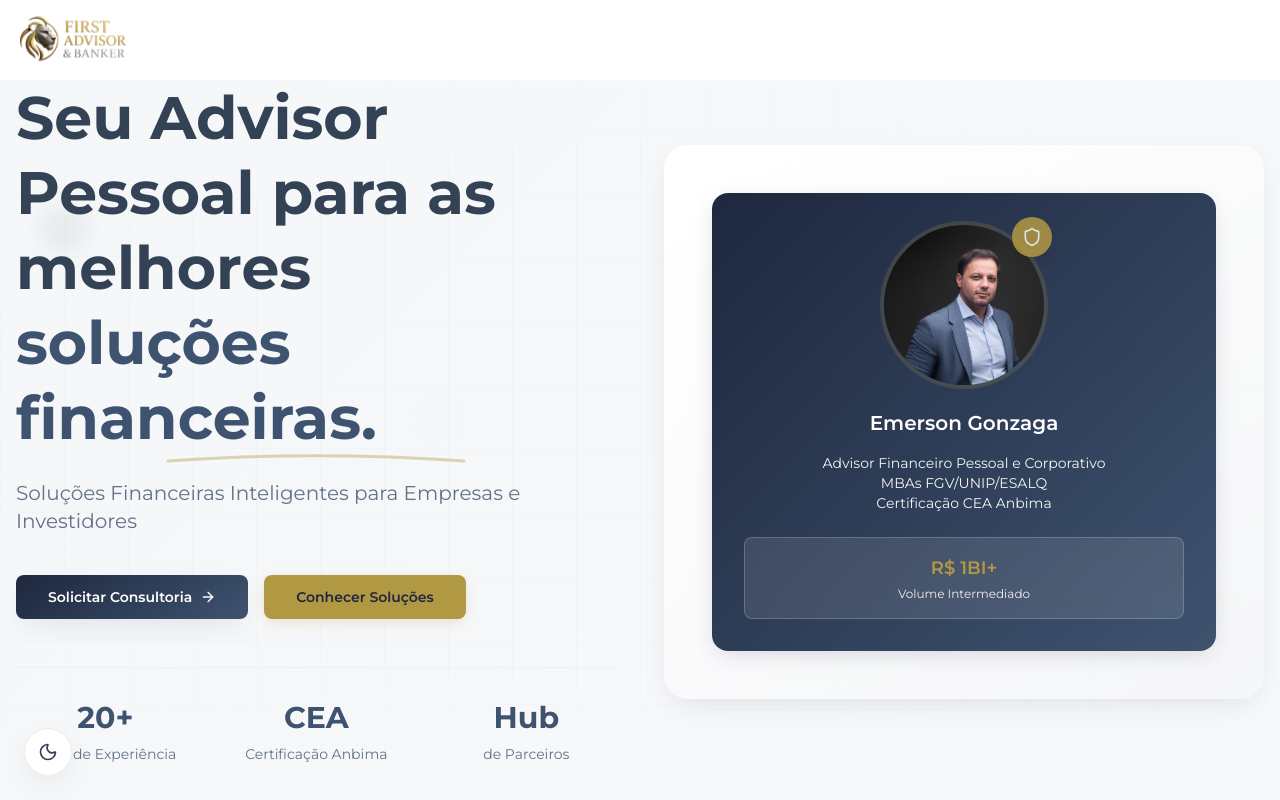
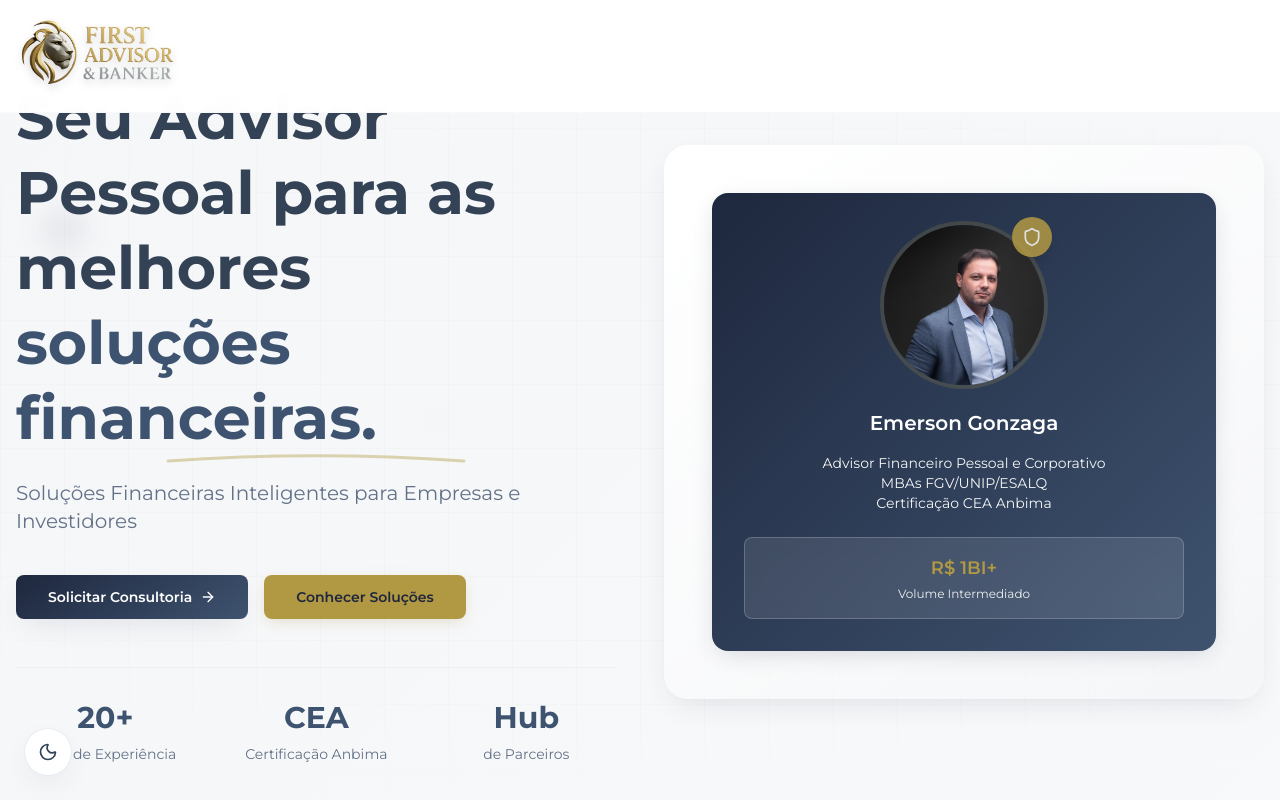
Before and after one commit to Rafadegolin/firts-personalbanker, a Next.js app: page / in a window 1280 px wide. Shown: the top 800 px of the page. Built offline with nearby package versions, Linux system fonts and the light colour scheme.

Commit message:
fix: ajuste logo + textos + validação form n8n

```diff
--- a/src/app/layout.tsx
+++ b/src/app/layout.tsx
@@ -1,6 +1,7 @@
 import type { Metadata } from "next";
 import ClientToaster from "@/components/ClientToaster";
 import { Montserrat } from "next/font/google";
+// @ts-ignore: side-effect import of global CSS without type declarations
 import "./globals.css";
 
 const montserrat = Montserrat({
--- a/src/components/AboutSection.tsx
+++ b/src/components/AboutSection.tsx
@@ -65,11 +65,7 @@ const AboutSection = () => {
                 First Serviços Especializados é liderada por Emerson Gonzaga,
                 profissional com sólida formação acadêmica com MBAs em Gestão
                 Empresarial (FGV), Finanças e Banking (UNIP) e Agronegócios
-                (USP/ESALQ) e Especialista em Investimentos (ANBIMA-CEA). Ao
-                longo de minha carreira, tive a oportunidade de atuar em
-                instituições renomadas, como o Banco Santander e o Banco Safra,
-                onde desenvolvi habilidades essenciais para oferecer um
-                atendimento personalizado e de excelência.
+                (USP/ESALQ) e Especialista em Investimentos (ANBIMA-CEA).
               </p>
               <p className="text-base text-muted-foreground leading-relaxed">
                 Na First, valorizamos a individualidade de cada cliente e
--- a/src/components/ClientToaster.tsx
+++ b/src/components/ClientToaster.tsx
@@ -3,5 +3,5 @@
 import { Toaster } from "sonner";
 
 export default function ClientToaster() {
-  return <Toaster richColors position="top-center" closeButton />;
+  return <Toaster richColors position="top-right" />;
 }
--- a/src/components/ContactSection.tsx
+++ b/src/components/ContactSection.tsx
@@ -131,7 +131,7 @@ const ContactSection = () => {
 
       setIsSubmitted(true);
       toast.success("Mensagem enviada com sucesso!", {
-        description: "Entraremos em contato em até 24 horas.",
+        description: "Entraremos em contato em breve!",
       });
 
       setFormData({
@@ -258,8 +258,7 @@ const ContactSection = () => {
                   Solicitar Consultoria Gratuita
                 </CardTitle>
                 <p className="text-muted-foreground">
-                  Preencha o formulário e nossa equipe entrará em contato em até
-                  24 horas
+                  Preencha o formulário e nossa equipe entrará em contato
                 </p>
               </CardHeader>
 
@@ -277,7 +276,7 @@ const ContactSection = () => {
                     <Button
                       onClick={() => setIsSubmitted(false)}
                       variant="outline"
-                      className="border-primary text-primary hover:bg-primary hover:text-primary-foreground"
+                      className="cursor-pointer border-primary text-primary hover:bg-primary hover:text-primary-foreground"
                     >
                       Enviar Nova Mensagem
                     </Button>
@@ -429,7 +428,7 @@ const ContactSection = () => {
                       type="submit"
                       size="lg"
                       disabled={isSubmitting}
-                      className="w-full bg-primary hover:bg-primary/90 text-primary-foreground font-semibold py-4 rounded-lg shadow-lg hover:shadow-xl transition-all duration-300 hover:scale-105 disabled:opacity-50 disabled:cursor-not-allowed disabled:hover:scale-100"
+                      className="w-full bg-primary hover:bg-primary/90 text-primary-foreground font-semibold py-4 rounded-lg shadow-lg hover:shadow-xl transition-all duration-300 hover:scale-105 disabled:opacity-50 disabled:cursor-not-allowed disabled:hover:scale-100 cursor-pointer"
                     >
                       {isSubmitting ? (
                         <>
--- a/src/components/Header.tsx
+++ b/src/components/Header.tsx
@@ -44,17 +44,28 @@ const Header = () => {
       }`}
     >
       <div className="container mx-auto px-4">
-        <div className="flex items-center justify-between h-16 lg:h-20">
-          {/* Logo */}
-          <div className="flex items-center animate-fade-in">
+        <div className="flex items-center justify-between h-24 lg:h-28">
+          {/* Logo - Destacado */}
+          <div
+            className="flex items-center animate-fade-in group cursor-pointer"
+            onClick={() => window.scrollTo({ top: 0, behavior: "smooth" })}
+          >
+            <div className="relative">
+              {/* Glow effect sutil */}
+              <div className="absolute inset-0 bg-gradient-to-r from-first-blue/20 to-first-yellow/20 blur-xl opacity-0 group-hover:opacity-100 transition-opacity duration-500" />
               <Image
                 src="/Logopng.png"
                 alt="FIRST - Personal Banker & Financial Advisor"
                 width={700}
                 height={500}
                 priority
-              className="pt-2 h-30 lg:h40 w-auto transition-transform duration-300 hover:scale-105"
+                className={`relative h-30 lg:h-42 pt-2 w-auto transition-all duration-500 ${
+                  isScrolled
+                    ? "lg:h-20 group-hover:scale-105"
+                    : "group-hover:scale-110 drop-shadow-lg"
+                }`}
               />
+            </div>
           </div>
 
           {/* Desktop Navigation */}
```
Also changed, not shown: public/Logo.png (deleted). Lines whose indentation alone changed are shown as unchanged.
